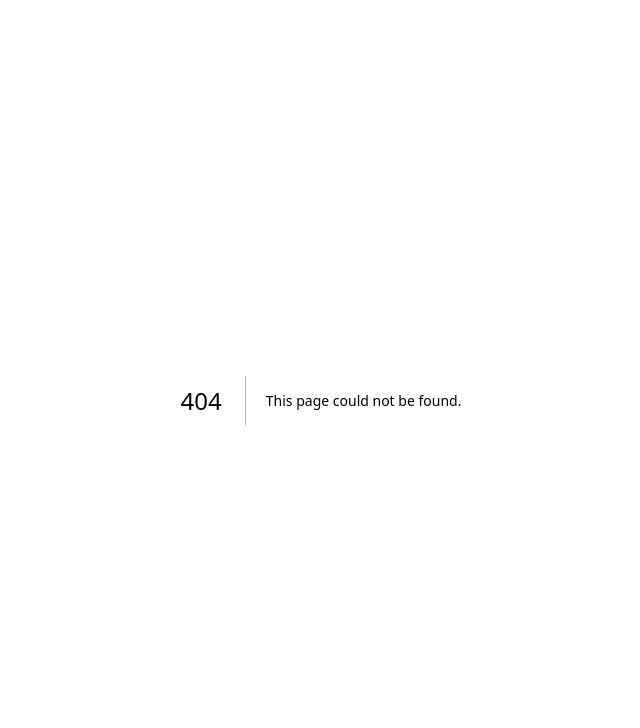
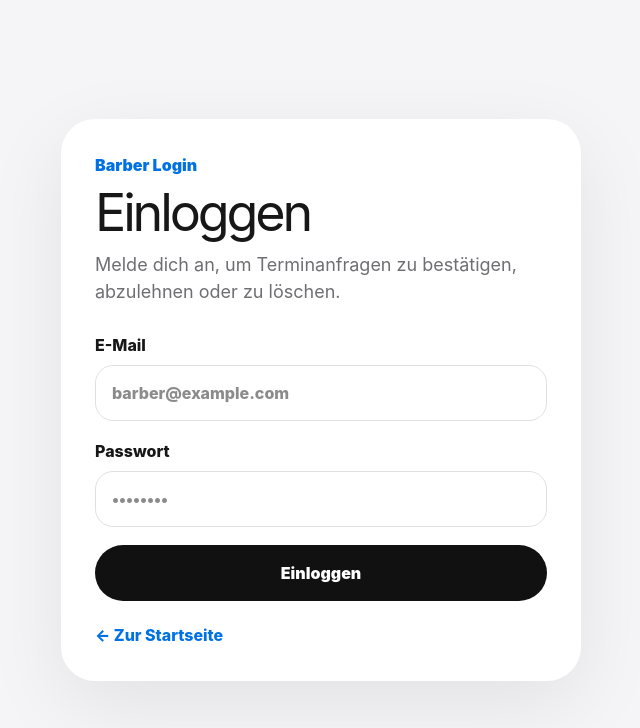
Before and after one commit to aleixomarco/salonflow, a Next.js app: page /login in a window 1280 px wide. Before the commit this address had no page. Shown: the top 728 px of the page, without its empty margins (319-959 px from the left). Built offline with nearby package versions, Linux system fonts and the light colour scheme; no server answers.

Commit message:
Update barber page with login and delete overlay

```diff
--- a/app/barber/page.tsx
+++ b/app/barber/page.tsx
@@ -2,6 +2,7 @@
 
 import { useEffect, useState } from "react";
 import Link from "next/link";
+import { useRouter } from "next/navigation";
 import { supabase } from "@/lib/supabase";
 
 type AppointmentStatus = "pending" | "confirmed" | "declined" | "cancelled";
@@ -28,6 +29,8 @@ type AppointmentFromSupabase = {
 };
 
 export default function BarberPage() {
+  const router = useRouter();
+
   const [appointments, setAppointments] = useState<Appointment[]>([]);
   const [isLoading, setIsLoading] = useState(true);
   const [isUpdatingId, setIsUpdatingId] = useState<number | null>(null);
@@ -35,8 +38,19 @@ export default function BarberPage() {
   const [showDeleteOverlay, setShowDeleteOverlay] = useState(false);
 
   useEffect(() => {
-    loadAppointments();
-  }, []);
+    async function checkLogin() {
+      const { data } = await supabase.auth.getSession();
+
+      if (!data.session) {
+        router.push("/login");
+        return;
+      }
+
+      loadAppointments();
+    }
+
+    checkLogin();
+  }, [router]);
 
   async function loadAppointments() {
     setIsLoading(true);
@@ -117,6 +131,11 @@ export default function BarberPage() {
 
     await loadAppointments();
     setShowDeleteOverlay(true);
+  }
+
+  async function handleLogout() {
+    await supabase.auth.signOut();
+    router.push("/login");
   }
 
   function cleanPhoneNumber(phone: string) {
@@ -246,9 +265,15 @@ Bitte schreib uns kurz, damit wir gemeinsam eine passende Alternative finden.`
 
         {message && <div style={styles.messageBox}>{message}</div>}
 
-        <button style={styles.refreshButton} onClick={loadAppointments}>
-          Neu laden
-        </button>
+        <div style={styles.headerActions}>
+          <button style={styles.refreshButton} onClick={loadAppointments}>
+            Neu laden
+          </button>
+
+          <button style={styles.logoutButton} onClick={handleLogout}>
+            Ausloggen
+          </button>
+        </div>
       </section>
 
       <section style={styles.list}>
@@ -303,9 +328,7 @@ Bitte schreib uns kurz, damit wir gemeinsam eine passende Alternative finden.`
                   disabled={isUpdatingId === appointment.id}
                   onClick={() => deleteAppointment(appointment.id)}
                 >
-                  {isUpdatingId === appointment.id
-                    ? "Löscht..."
-                    : "Löschen"}
+                  {isUpdatingId === appointment.id ? "Löscht..." : "Löschen"}
                 </button>
               </div>
             </article>
@@ -365,9 +388,7 @@ Bitte schreib uns kurz, damit wir gemeinsam eine passende Alternative finden.`
                     disabled={isUpdatingId === appointment.id}
                     onClick={() => deleteAppointment(appointment.id)}
                   >
-                    {isUpdatingId === appointment.id
-                      ? "Löscht..."
-                      : "Löschen"}
+                    {isUpdatingId === appointment.id ? "Löscht..." : "Löschen"}
                   </button>
                 </div>
               </article>
@@ -441,13 +462,27 @@ const styles = {
     color: "#0c5f2a",
     fontWeight: 800,
   },
+  headerActions: {
+    display: "flex",
+    gap: "12px",
+    flexWrap: "wrap" as const,
+    marginTop: "20px",
+  },
   refreshButton: {
-    marginTop: "20px",
     border: 0,
     borderRadius: "999px",
     padding: "13px 18px",
     background: "#111",
     color: "#fff",
+    fontWeight: 900,
+    cursor: "pointer",
+  },
+  logoutButton: {
+    border: 0,
+    borderRadius: "999px",
+    padding: "13px 18px",
+    background: "#f5f5f7",
+    color: "#111",
     fontWeight: 900,
     cursor: "pointer",
   },
--- /dev/null
+++ b/app/login/page.tsx
@@ -0,0 +1,161 @@
+"use client";
+
+import { useState } from "react";
+import { useRouter } from "next/navigation";
+import Link from "next/link";
+import { supabase } from "@/lib/supabase";
+
+export default function LoginPage() {
+  const router = useRouter();
+
+  const [email, setEmail] = useState("");
+  const [password, setPassword] = useState("");
+  const [isLoading, setIsLoading] = useState(false);
+  const [message, setMessage] = useState("");
+
+  async function handleLogin(event: React.FormEvent<HTMLFormElement>) {
+    event.preventDefault();
+
+    setIsLoading(true);
+    setMessage("");
+
+    const { error } = await supabase.auth.signInWithPassword({
+      email,
+      password,
+    });
+
+    setIsLoading(false);
+
+    if (error) {
+      setMessage("Login fehlgeschlagen: " + error.message);
+      return;
+    }
+
+    router.push("/barber");
+  }
+
+  return (
+    <main style={styles.page}>
+      <section style={styles.card}>
+        <p style={styles.badge}>Barber Login</p>
+
+        <h1 style={styles.title}>Einloggen</h1>
+
+        <p style={styles.text}>
+          Melde dich an, um Terminanfragen zu bestätigen, abzulehnen oder zu löschen.
+        </p>
+
+        <form onSubmit={handleLogin} style={styles.form}>
+          <label style={styles.label}>
+            E-Mail
+            <input
+              style={styles.input}
+              type="email"
+              value={email}
+              onChange={(event) => setEmail(event.target.value)}
+              required
+              placeholder="barber@example.com"
+            />
+          </label>
+
+          <label style={styles.label}>
+            Passwort
+            <input
+              style={styles.input}
+              type="password"
+              value={password}
+              onChange={(event) => setPassword(event.target.value)}
+              required
+              placeholder="••••••••"
+            />
+          </label>
+
+          {message && <div style={styles.message}>{message}</div>}
+
+          <button style={styles.button} disabled={isLoading}>
+            {isLoading ? "Wird eingeloggt..." : "Einloggen"}
+          </button>
+        </form>
+
+        <Link href="/" style={styles.back}>
+          ← Zur Startseite
+        </Link>
+      </section>
+    </main>
+  );
+}
+
+const styles = {
+  page: {
+    minHeight: "100vh",
+    background: "#f5f5f7",
+    display: "flex",
+    alignItems: "center",
+    justifyContent: "center",
+    padding: "32px",
+    fontFamily: "-apple-system, BlinkMacSystemFont, 'Segoe UI', sans-serif",
+  },
+  card: {
+    width: "min(520px, 100%)",
+    background: "#fff",
+    borderRadius: "34px",
+    padding: "34px",
+    boxShadow: "0 24px 80px rgba(0,0,0,0.08)",
+  },
+  badge: {
+    color: "#0071e3",
+    fontWeight: 900,
+    margin: 0,
+  },
+  title: {
+    fontSize: "52px",
+    letterSpacing: "-0.06em",
+    margin: "10px 0 12px",
+    lineHeight: 1,
+  },
+  text: {
+    color: "#6e6e73",
+    fontSize: "18px",
+    lineHeight: 1.5,
+  },
+  form: {
+    display: "grid",
+    gap: "18px",
+    marginTop: "28px",
+  },
+  label: {
+    display: "grid",
+    gap: "8px",
+    fontWeight: 800,
+  },
+  input: {
+    padding: "15px 16px",
+    borderRadius: "18px",
+    border: "1px solid rgba(0,0,0,0.12)",
+    fontSize: "16px",
+  },
+  message: {
+    padding: "14px",
+    borderRadius: "18px",
+    background: "#fee2e2",
+    color: "#991b1b",
+    fontWeight: 800,
+  },
+  button: {
+    padding: "16px 22px",
+    borderRadius: "999px",
+    border: 0,
+    background: "#111",
+    color: "#fff",
+    fontWeight: 900,
+    fontSize: "16px",
+    cursor: "pointer",
+  },
+  back: {
+    display: "inline-block",
+    marginTop: "22px",
+    color: "#0071e3",
+    textDecoration: "none",
+    fontWeight: 800,
+  },
+};
```
